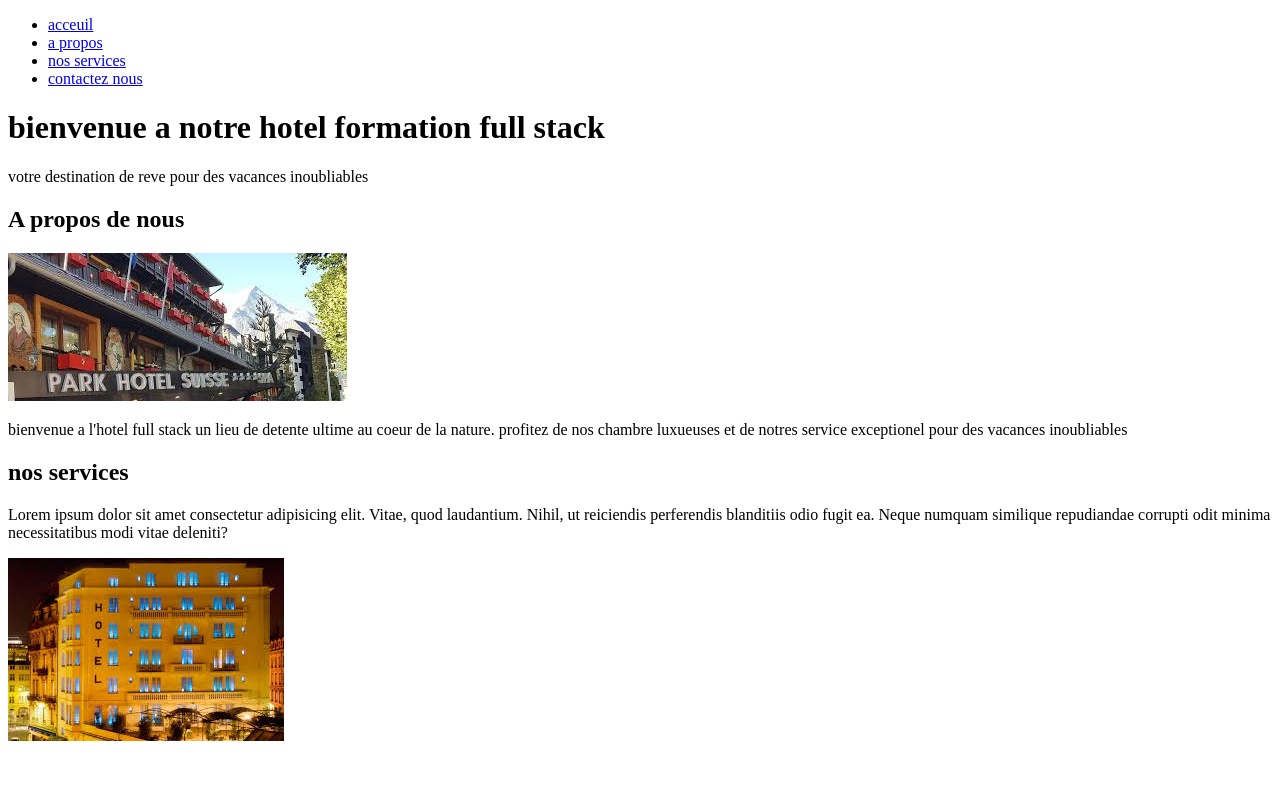
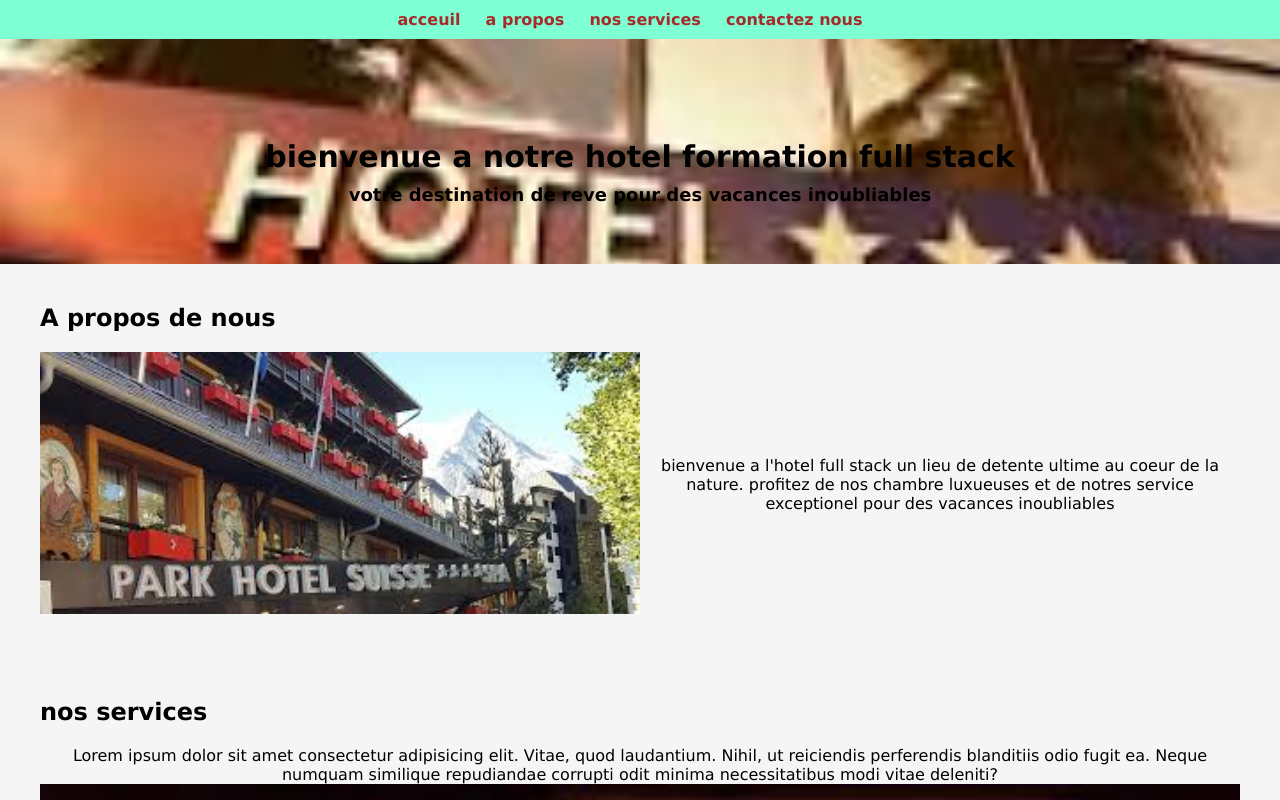
Before and after one commit to Tesnimhed/projet_html_css, a plain HTML site: page index.html in a window 1280 px wide. Shown: the top 800 px of the page. Drawn offline with Linux system fonts and the light colour scheme.

Commit message:
mon projet

```diff
--- a/index.html
+++ b/index.html
@@ -4,7 +4,7 @@
     <meta charset="UTF-8">
     <meta name="viewport" content="width=, initial-scale=1.0">
     <title>HTML CSS</title>
-    <link ref="stylesheet" href="style.css">
+    <link rel="stylesheet" href="style.css">
 </head>
 <body>
   <header class="header">
@@ -23,12 +23,14 @@
   </div>
   <section id="a_propos">
     <h2>A propos de nous</h2>
+   <div class="about_countainer">
     <div class="about_image">
       <img src="asets/images (1).jpg" alt="image de notre hotel">
   </div>
   <div class="about_text">
       <p>bienvenue a l'hotel full stack un lieu de detente ultime au coeur de la nature.
        profitez de nos chambre luxueuses et de notres service exceptionel pour des vacances inoubliables</p>
+  </div>
    </div>
   </section>
   <section id="nos_services">
@@ -42,5 +44,31 @@
         </div>
     </div>
   </section>
+  <section id="contact">
+    <h2>contactez nous</h2>
+    <form action="#" method="POST">
+     <label for="name">name:</label>
+     <input type="text" id="name" placeholder="entre votre nom complet"><br>
+     <br>
+     <label for="email">email:</label>
+     <input type="email" id="email" placeholder="entrez votre email"><br>
+     <br>
+     <label for="numero">numero:</label>
+     <input type="number" id="numero" placeholder="entrez votre numero de telephone"><br>
+     <br>
+     <label for="message">message:</label>
+     <textarea id="message" placeholder="entrez votre text" rows="6" cols="50"></textarea><br>
+     <br>
+     <label for="sexe">sexe:</label><br>
+     <input type="radio" id="homme" value="homme" name="sexe">
+     <label for="homme">homme</label>
+     <input type="radio" id="femme" value="femme" name="sexe">
+     <label for="femme">femme</label>
+     <input type="submit" value="envoyer">
+    </form>
+  </section>
+  <footer>
+    <p>&copy; 2024 mon hotel tout droit réservé</p>
+  </footer>
 </body>
 </html>
--- a/style.css
+++ b/style.css
@@ -4,7 +4,7 @@ body, h1, h2, p, ul{
     font-family:'Lucida Sans', 'Lucida Sans Regular', 'Lucida Grande', 'Lucida Sans Unicode', Geneva, Verdana, sans-serif;
 }
 nav{
-    background-color:aquamarine;
+    background-color: aquamarine;
 }
 ul{
     list-style-type: none;
@@ -20,3 +20,47 @@ li a{
     color:brown;
     font-weight: bold;
 }
+.banner{
+    background-image: url("./asets/mon_image.jpg");
+    background-size: cover;
+    color: black;
+    background-position: center;
+    padding:100px 0;
+    text-align: center;
+    width: 100%;
+    height: 25px;
+}
+.banner h1{
+    font-size: 30px;
+    margin-bottom: 10px;
+}
+.banner p{
+    font-size: 18px;
+    color: black;
+    font-weight: bold;
+}
+section{
+    padding: 40px;
+    background-color: whitesmoke;
+}
+h2{
+    font-size: 24px;
+    margin-bottom: 20px;
+}
+.about_countainer{
+    display: flex;
+    flex-direction: row;
+    align-items: center;
+}
+.about_text{
+    flex: 1;
+    text-align: center;
+}
+.about_image{
+    flex: 1;
+    text-align: center;
+}
+.about_image img{
+    width: 100%;
+    height: auto;
+}
```
Also changed, not shown: asets/mon_image.jpg (added). Lines whose indentation alone changed are shown as unchanged.
